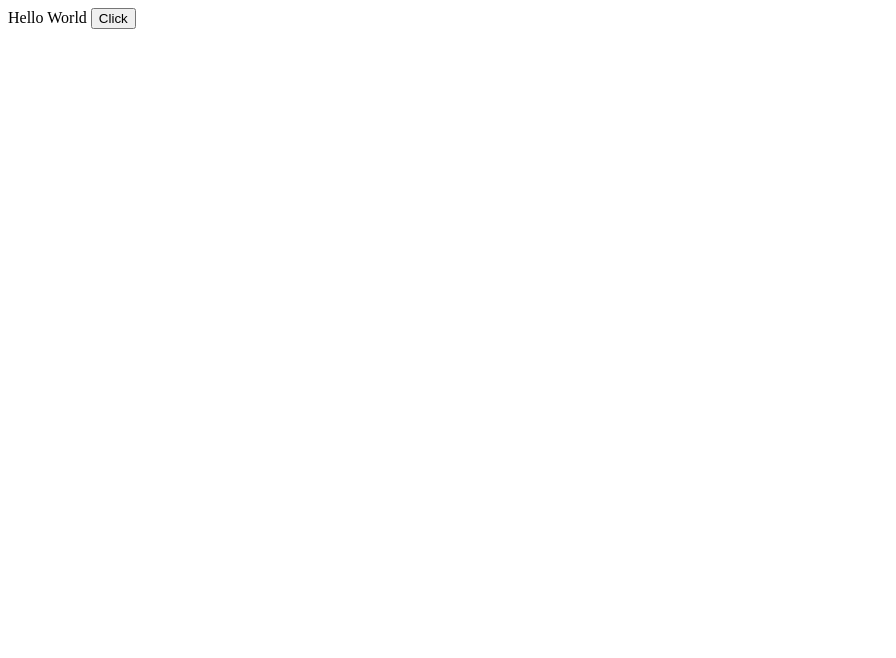
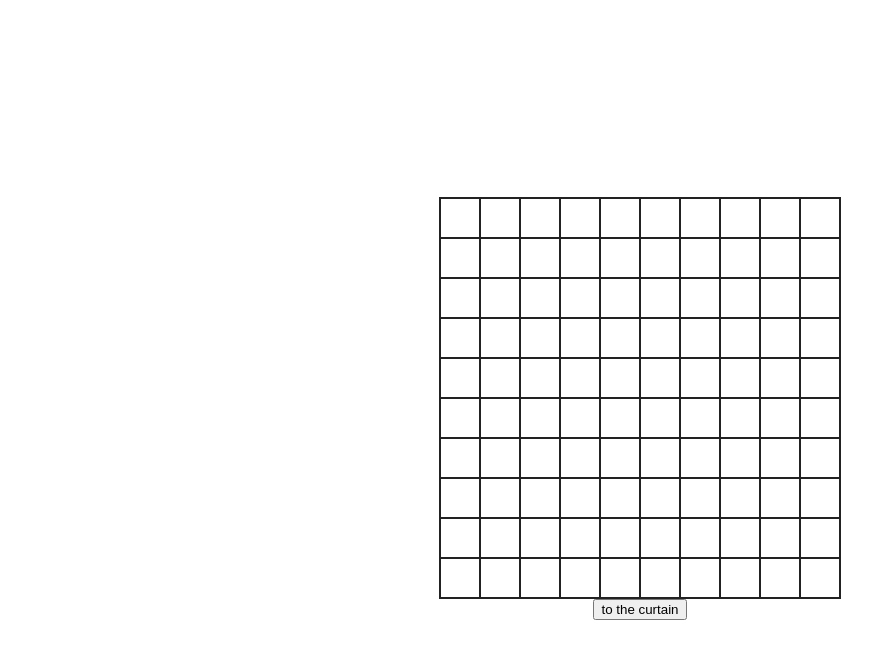
Before and after one commit to ManickYoj/WaterCurtain-2, a website: page index.html in a window 1280 px wide. Shown: the whole page, without its empty margins (0-896 px from the left). Drawn offline with Linux system fonts and the light colour scheme.

Commit message:
Functional front-end.

```diff
--- a/hw-interface.js
+++ b/hw-interface.js
@@ -24,8 +24,10 @@ var closeAll = function () {
 */
 
 var queuePattern = function(pattern) {
-    pattern_queue.push(pattern);
-    if (pattern_queue.length === 1) runPattern(pattern_queue[0]);
+    if( Object.prototype.toString.call( pattern ) === '[object Array]' ) {
+        pattern_queue.push(pattern);
+        if (pattern_queue.length === 1) runPattern(pattern_queue[0]);
+    }  else console.error("Invalid pattern submission: " + pattern)
 }
 
 /** -- runPattern
--- a/index.html
+++ b/index.html
@@ -1,33 +1,20 @@
 <html>
     <head>
-
+        <link href="main.css" rel="stylesheet" type="text/css">
+        <script src="main.js"></script>
     </head>
     <body>
-        Hello World
-        <button onclick="post('')">Click</button>
-        <script>
-            function post(url)
-            {
-                var xmlhttp;
+        <div class="flex-parent flex-hcenter flex-vcenter full-height">
+            <div id="content">
+                <div id="pattern-control">
+                    <!-- pattern-squares display here -->
+                </div>
+                <div class="flex-parent flex-hcenter">
+                    <button onclick="sendPattern()"> to the curtain </button>
+                </div>
+            </div>
+        </div>
 
-                // IE7+, Firefox, Chrome, Opera, Safari
-                if (window.XMLHttpRequest) xmlhttp=new XMLHttpRequest();
-
-                // IE6, IE5
-                else xmlhttp=new ActiveXObject("Microsoft.XMLHTTP");
-
-                xmlhttp.open("POST", url, true);
-                xmlhttp.setRequestHeader("Content-Type", "application/json;charset=UTF-8");
-                xmlhttp.send(JSON.stringify({
-                    pattern: [
-                                [1,0,0,0,0],
-                                [0,1,0,0,0],
-                                [0,0,1,0,0],
-                                [0,0,0,1,0],
-                                [0,0,0,0,1]
-                             ]
-                }));
-            }
-        </script>
+        <script>reload();</script>
     </body>
 </html>
--- /dev/null
+++ b/main.css
@@ -0,0 +1,23 @@
+html, body { height: 100%; }
+
+.full-height { height: 100%; }
+
+.flex-parent { display: flex; }
+.flex-hcenter { justify-content: center; }
+.flex-vcenter { align-items: center; }
+
+#content {}
+#pattern-control { border: 1px solid #222; }
+
+.pattern-row {}
+.pattern-box {
+    height: 40px;
+    width: 40px;
+    display: inline-block;
+    border: 1px solid #222;
+    box-sizing: border-box;
+}
+.pattern-box:hover { border-color: white; }
+
+[data-set=false] { background-color: transparent; }
+[data-set=true] { background-color: #222; }
--- /dev/null
+++ b/main.js
@@ -0,0 +1,45 @@
+//CONFIG
+ROWS = 10;
+COLS = 10;
+pattern = [];
+
+function reload() {
+    var pattern_control = document.querySelector("#pattern-control");
+    pattern_control.innerHTML = "";
+
+    for (var r = 0; r < ROWS; r++) (function(r) {
+        pattern[r] = [];
+        var row_elem = document.createElement('div');
+        row_elem.className = 'pattern-row';
+        pattern_control.appendChild(row_elem);
+
+        for (var c = 0; c < COLS; c++) (function(c) {
+            pattern[r][c] = false;
+
+            var col_elem = document.createElement('div');
+            col_elem.className = 'pattern-box';
+            col_elem.onclick = function (event) { updatePattern(event, r, c) };
+            col_elem.setAttribute('data-set', false);
+            row_elem.appendChild(col_elem);
+        })(c);
+    })(r);
+}
+
+function updatePattern(event, row, col) {
+    pattern[row][col] = !Boolean(pattern[row][col]);
+    event.target.setAttribute("data-set", Boolean(pattern[row][col]));
+}
+
+function sendPattern() {
+    var xmlhttp;
+
+    // IE7+, Firefox, Chrome, Opera, Safari
+    if (window.XMLHttpRequest) xmlhttp=new XMLHttpRequest();
+
+    // IE6, IE5
+    else xmlhttp=new ActiveXObject("Microsoft.XMLHTTP");
+
+    xmlhttp.open("POST", '/', true);
+    xmlhttp.setRequestHeader("Content-Type", "application/json;charset=UTF-8");
+    xmlhttp.send(JSON.stringify(pattern));
+}
```
Also changed, not shown: app.js (+22 -5 lines).
